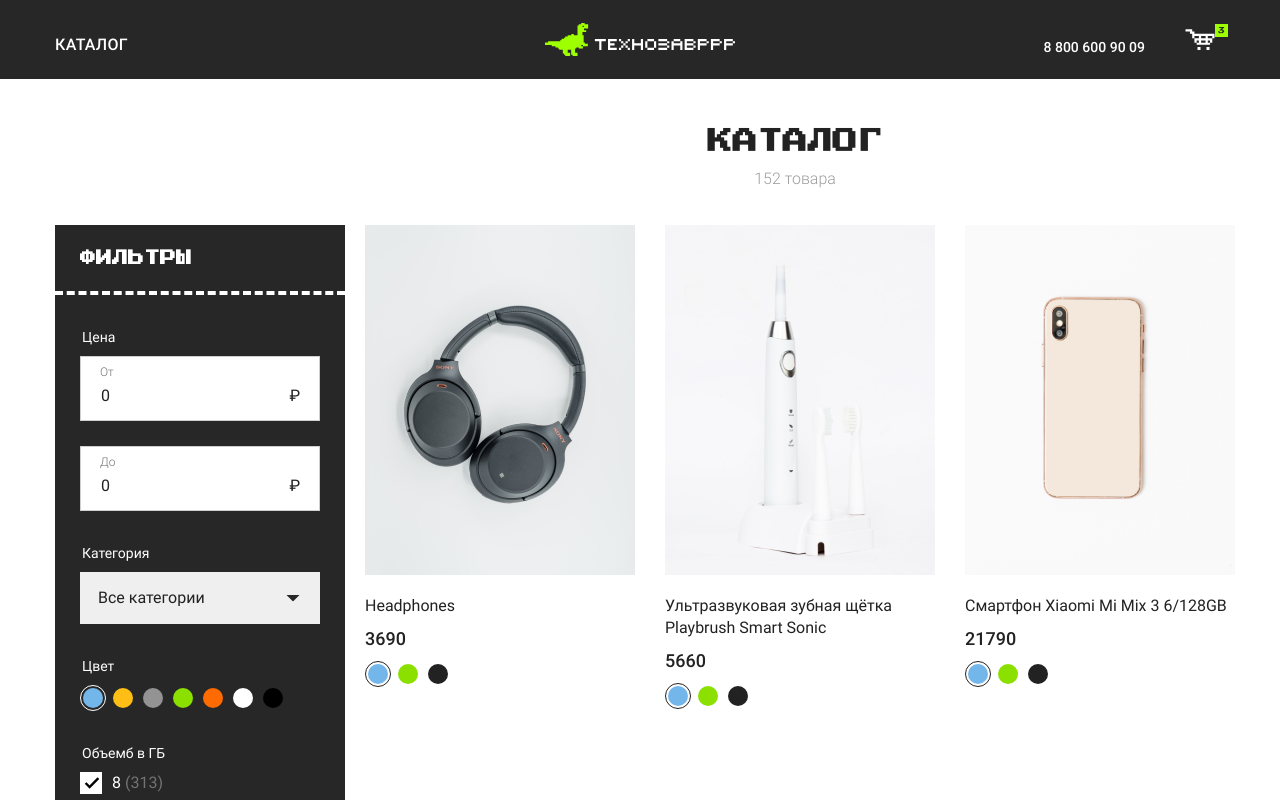
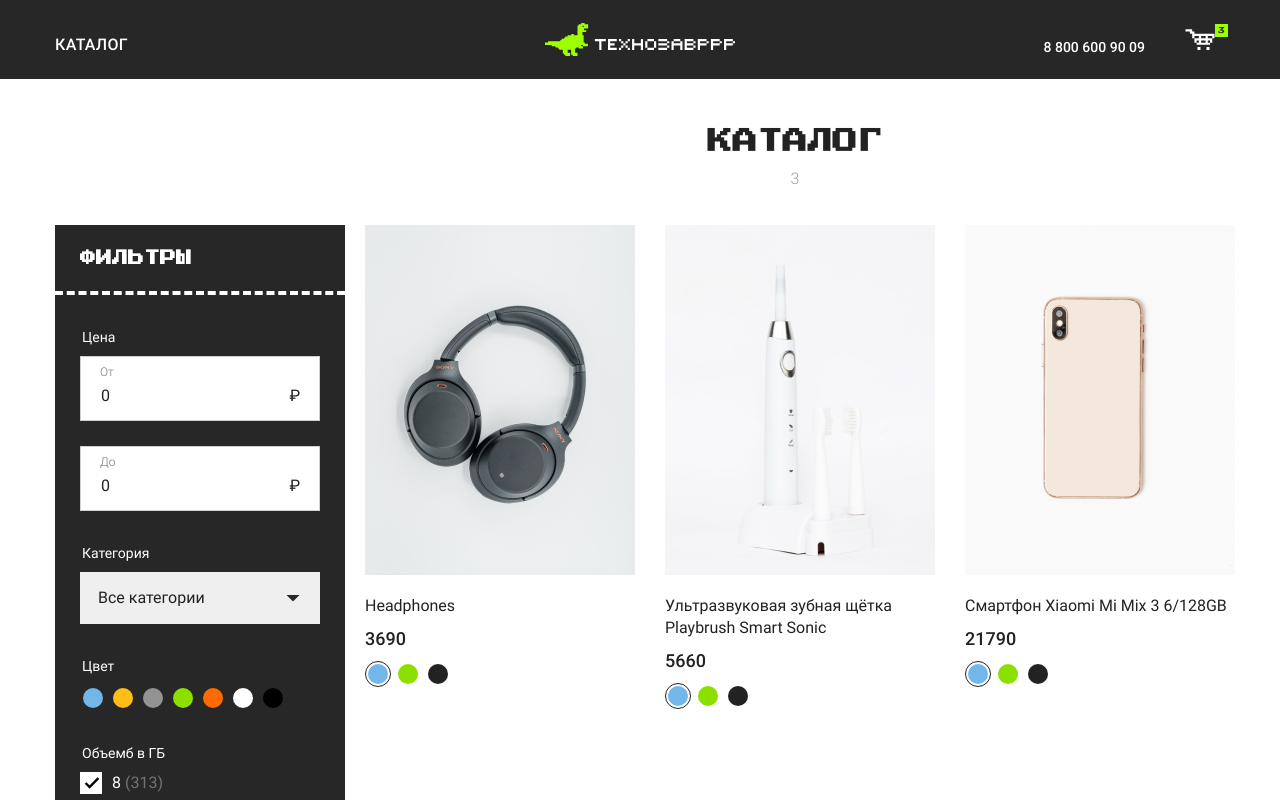
Before and after one commit to DanielPerf/vue-shop, a Vue app: page / in a window 1280 px wide. Shown: the top 800 px of the page. Built offline with nearby package versions, Linux system fonts and the light colour scheme.

Commit message:
add color filter and pagination arrow

```diff
--- a/src/App.vue
+++ b/src/App.vue
@@ -2,11 +2,11 @@
   <main class="content container">
     <div class="content__top content__top--catalog">
       <h1 class="content__title">Каталог</h1>
-      <span class="content__info"> 152 товара </span>
+      <span class="content__info"> {{ products.length }} </span>
     </div>
 
     <div class="content__catalog">
-      <ProductFilter :price-from.sync="filterPriceFrom" :price-to.sync="filterPriceTo" :category-id.sync ="filterCategoryId"/>
+      <ProductFilter :price-from.sync="filterPriceFrom" :price-to.sync="filterPriceTo" :category-id.sync ="filterCategoryId" :filter-color.sync="filterProductColor"/>
       <section class="catalog">
         <ProductList :products="products" />
         <BasePagination
@@ -31,13 +31,14 @@
   components: {
     ProductList,
     BasePagination,
-    ProductFilter
+    ProductFilter,
   },
   data() {
     return {
       filterPriceFrom: 0,
       filterPriceTo: 0,
       filterCategoryId: 0,
+      filterProductColor: '',
       variable,
       page: 1,
       productsPerPage: 3,
@@ -54,6 +55,9 @@
       }
       if (this.filterCategoryId) {
         filteredProducts = filteredProducts.filter(product => product.categoryId === this.filterCategoryId)
+      }
+      if(this.filterProductColor) {
+        filteredProducts = filteredProducts.filter(product => product.colors.includes(this.filterProductColor))
       }
       return filteredProducts
     },
@@ -74,7 +78,7 @@
     // }
   },
   mounted() {
-    // this.hello()
+    console.log(products[0].colors.includes('#73b6ea'))
   },
 };
 </script>
--- a/src/components/ProductFilter.vue
+++ b/src/components/ProductFilter.vue
@@ -6,7 +6,7 @@
       <fieldset class="form__block">
         <legend class="form__legend">Цена</legend>
         <label class="form__label form__label--price">
-          <input class="form__input" type="text" name="min-price" v-model="currentPriceFrom" />
+          <input class="form__input" type="text" name="min-price" v-model.number="currentPriceFrom" />
           <span class="form__value">От</span>
         </label>
         <label class="form__label form__label--price">
@@ -14,7 +14,7 @@
             class="form__input"
             type="text"
             name="max-price"
-            v-model="currentPriceTo"
+            v-model.number="currentPriceTo"
           />
           <span class="form__value">До</span>
         </label>
@@ -23,9 +23,8 @@
       <fieldset class="form__block">
         <legend class="form__legend">Категория</legend>
         <label class="form__label form__label--select">
-          <select class="form__select" type="text" name="category" v-model="currentCategoryId">
-            <option value="0">Все категории</option>
-            <option value="value2" v-for="category in categories" :key="category.id">{{category.title}}</option>
+          <select class="form__select" type="text" name="category" v-model.number="currentCategoryId">
+            <option :value="category.id" v-for="category in categories" :key="category.id">{{category.title}}</option>
 
           </select>
         </label>
@@ -34,83 +33,18 @@
       <fieldset class="form__block">
         <legend class="form__legend">Цвет</legend>
         <ul class="colors">
-          <li class="colors__item">
+          <li class="colors__item" v-for="color in colors" :key="color.id">
             <label class="colors__label">
               <input
                 class="colors__radio sr-only"
                 type="radio"
                 name="color"
-                value="#73B6EA"
-                checked=""
+                :value="color['background-color']"
+                v-model="checkedColor"
               />
-              <span class="colors__value" style="background-color: #73b6ea">
+              <span class="colors__value" :style="color">
               </span>
             </label>
-          </li>
-          <li class="colors__item">
-            <label class="colors__label">
-              <input
-                class="colors__radio sr-only"
-                type="radio"
-                name="color"
-                value="#FFBE15"
-              />
-              <span class="colors__value" style="background-color: #ffbe15">
-              </span>
-            </label>
-          </li>
-          <li class="colors__item">
-            <label class="colors__label">
-              <input
-                class="colors__radio sr-only"
-                type="radio"
-                name="color"
-                value="#939393" />
-              <span class="colors__value" style="background-color: #939393">
-              </span
-            ></label>
-          </li>
-          <li class="colors__item">
-            <label class="colors__label">
-              <input
-                class="colors__radio sr-only"
-                type="radio"
-                name="color"
-                value="#8BE000" />
-              <span class="colors__value" style="background-color: #8be000">
-              </span
-            ></label>
-          </li>
-          <li class="colors__item">
-            <label class="colors__label">
-              <input
-                class="colors__radio sr-only"
-                type="radio"
-                name="color"
-                value="#FF6B00" />
-              <span class="colors__value" style="background-color: #ff6b00">
-              </span
-            ></label>
-          </li>
-          <li class="colors__item">
-            <label class="colors__label">
-              <input
-                class="colors__radio sr-only"
-                type="radio"
-                name="color"
-                value="#FFF" />
-              <span class="colors__value" style="background-color: #fff"> </span
-            ></label>
-          </li>
-          <li class="colors__item">
-            <label class="colors__label">
-              <input
-                class="colors__radio sr-only"
-                type="radio"
-                name="color"
-                value="#000" />
-              <span class="colors__value" style="background-color: #000"> </span
-            ></label>
           </li>
         </ul>
       </fieldset>
@@ -209,7 +143,7 @@
       <button class="filter__submit button button--primery" type="submit">
         Применить
       </button>
-      <button class="filter__reset button button--second" type="button">
+      <button class="filter__reset button button--second" type="button" @click.prevent="reset">
         Сбросить
       </button>
     </form>
@@ -218,16 +152,18 @@
 
 <script>
 import categories from '../data/categories'
+import colors from '../data/colors'
 
 export default {
   data() {
     return {
       currentPriceFrom: 0,
       currentPriceTo: 0,
-      currentCategoryId: 0
+      currentCategoryId: 0,
+      checkedColor: ''
     }
   },
-  props: ['priceFrom', 'priceTo', 'categoryId'],
+  props: ['priceFrom', 'priceTo', 'categoryId', 'filterColor'],
   computed: {
     // currentPriceFrom: {
     //   get() {
@@ -237,16 +173,40 @@
     //     this.$emit('update:priceFrom', value)
     //   }
     // },
+    colors() {
+      return colors
+    },
     categories() {
       return categories
     }
   },
+  watch: {
+    priceFrom(val) {
+      this.currentPriceFrom = val
+    },
+    priceTo(val) {
+      this.currentPriceTo = val
+    },
+    categoryId(val) {
+      this.currentCategoryId = val
+    },
+    filterColor(val) {
+      this.checkedColor = val
+    }
+  },
   methods : {
     submit() {
-      this.$emit('update: priceFrom', this.currentPriceFrom)
-      this.$emit('update: priceTo', this.currentPriceTo)
-      this.$emit('update: categoryId', this.currentCategoryId)
-    }
+      this.$emit('update:priceFrom',this.currentPriceFrom)
+      this.$emit('update:priceTo',this.currentPriceTo)
+      this.$emit('update:categoryId',this.currentCategoryId)
+      this.$emit('update:filterColor',this.checkedColor)
+    },
+    reset() {
+      this.$emit('update:priceFrom',0)
+      this.$emit('update:priceTo',0)
+      this.$emit('update:categoryId',0)
+      this.$emit('update:filterColor',null)
+    },
   }
 }
 </script>
--- a/src/data/categories.js
+++ b/src/data/categories.js
@@ -1,4 +1,8 @@
 export default [
+{
+    id: 0,
+    title: 'Все категории'
+},
 {
     id: 1,
     title: 'Зубные щетки'
--- /dev/null
+++ b/src/data/colors.js
@@ -0,0 +1,30 @@
+export default [
+    {
+        id: 0,
+        'background-color': '#73B6EA'
+    },
+    {
+        id: 1,
+        'background-color': '#FFBE15',
+    },
+    {
+        id: 2,
+        'background-color': '#939393'
+    },
+    {
+        id: 3,
+        'background-color': '#8BE000'
+    },
+    {
+        id: 4,
+        'background-color': '#ff6b00'
+    },
+    {
+        id: 5,
+        'background-color': '#FFF'
+    },
+    {
+        id: 6,
+        'background-color': '#000'
+    },
+]
--- a/src/data/products.js
+++ b/src/data/products.js
@@ -4,98 +4,169 @@
         id: 1,
         title: 'Headphones',
         price: 3690,
-        image: '/img/headphones.jpg'
+        image: '/img/headphones.jpg',
+        colors: [
+            '#73B6EA',
+            '#8BE000',
+            '#000',
+            '#939393'
+        ]
     },
     {
         categoryId: 1,
         id: 2,
         title: 'Ультразвуковая зубная щётка Playbrush Smart Sonic',
         price: 5660,
-        image: '/img/toothbrush.jpg'
+        image: '/img/toothbrush.jpg',
+        colors: [
+            '#73B6EA',
+            '#8BE000',
+            '#FFF'
+        ]
     },
     {
         categoryId: 2,
         id: 3,
         title: 'Смартфон Xiaomi Mi Mix 3 6/128GB',
         price: 21790,
-        image: '/img/phone.jpg'
+        image: '/img/phone.jpg',
+        colors: [
+            '#73B6EA',
+            '#8BE000',
+            '#FFF'
+        ]
     },
     {
         categoryId: 5,
         id: 4,
         title: 'Airpods',
         price: 12690,
-        image: '/img/airpods.jpg'
+        image: '/img/airpods.jpg',
+        colors: [
+            '#73B6EA',
+            '#8BE000',
+            '#FFF'
+        ]
     },
     {
         categoryId: 3,
         id: 5,
         title: 'Board',
         price: 5690,
-        image: '/img/board.jpg'
+        image: '/img/board.jpg',
+        colors: [
+            '#73B6EA',
+            '#8BE000',
+            '#FFF'
+        ]
     },
     {
         categoryId: 3,
         id: 6,
         title: 'Scooter',
         price: 18690,
-        image: '/img/scooter.jpg'
+        image: '/img/scooter.jpg',
+        colors: [
+            '#73B6EA',
+            '#8BE000',
+            '#FFF'
+        ]
     },
     {
         categoryId: 3,
         id: 7,
         title: 'Wheels',
         price: 15690,
-        image: '/img/wheels.jpg'
+        image: '/img/wheels.jpg',
+        colors: [
+            '#73B6EA',
+            '#8BE000',
+            '#FFF'
+        ]
     },
     {
         categoryId: 4,
         id: 8,
         title: 'Радионяня Motorola MBP16',
         price: 3690,
-        image: '/img/radio.jpg'
+        image: '/img/radio.jpg',
+        colors: [
+            '#73B6EA',
+            '#8BE000',
+            '#FFF'
+        ]
     },
     {
         categoryId: 4,
         id: 9,
         title: 'Радионяня Motorola MBP16',
         price: 3690,
-        image: '/img/radio.jpg'
+        image: '/img/radio.jpg',
+        colors: [
+            '#73B6EA',
+            '#8BE000',
+            '#FFF'
+        ]
     },
     {
         categoryId: 4,
         id: 10,
         title: 'Радионяня Motorola MBP16',
         price: 3690,
-        image: '/img/radio.jpg'
+        image: '/img/radio.jpg',
+        colors: [
+            '#73B6EA',
+            '#8BE000',
+            '#FFF'
+        ]
     },
     {
         categoryId: 4,
         id: 11,
         title: 'Радионяня Motorola MBP16',
         price: 3690,
-        image: '/img/radio.jpg'
+        image: '/img/radio.jpg',
+        colors: [
+            '#73B6EA',
+            '#8BE000',
+            '#FFF'
+        ]
     },
     {
         categoryId: 4,
         id: 12,
         title: 'Радионяня Motorola MBP16',
         price: 3690,
-        image: '/img/radio.jpg'
+        image: '/img/radio.jpg',
+        colors: [
+            '#73B6EA',
+            '#8BE000',
+            '#FFF'
+        ]
     },
     {
         categoryId: 4,
         id: 13,
         title: 'Радионяня Motorola MBP16',
         price: 3690,
-        image: '/img/radio.jpg'
+        image: '/img/radio.jpg',
+        colors: [
+            '#73B6EA',
+            '#8BE000',
+            '#FFF'
+        ]
     },
     {
         categoryId: 4,
         id: 14,
         title: 'Радионяня Motorola MBP16',
         price: 3690,
-        image: '/img/radio.jpg'
+        image: '/img/radio.jpg',
+        colors: [
+            '#73B6EA',
+            '#8BE000',
+            '#FFF'
+        ]
     },
 
 ]
--- a/src/data/variable.js
+++ b/src/data/variable.js
@@ -1,4 +1,3 @@
 export default {
     message: 'hello world',
-
 }
```
Also changed, not shown: src/components/BasePagination.vue (+8 -3 lines).
